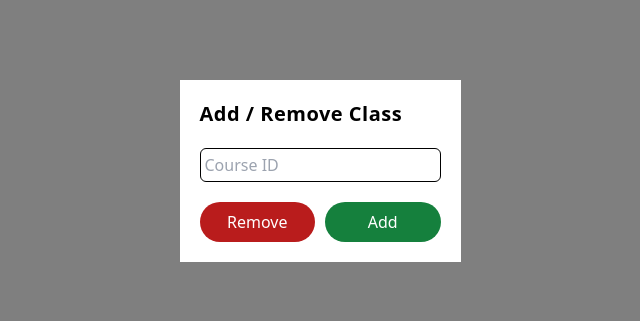
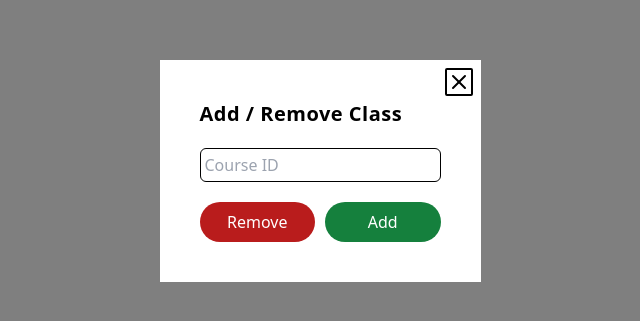
Before and after one commit to aacayanan/sdccdclasschecker, a React (Vite) app in the folder client/: page / in a window 1280 px wide. Shown: the part 229-550 px from the top of the page, without its empty margins (320-960 px from the left). Built offline with nearby package versions, Linux system fonts and the light colour scheme.

Commit message:
Added 'x' way to exit add class card

```diff
--- a/client/src/components/AddClassCard.jsx
+++ b/client/src/components/AddClassCard.jsx
@@ -1,9 +1,13 @@
 import React from 'react';
+import { X } from 'lucide-react';
 
 function AddClassCard(props) {
     return (
         <div className='bg-black bg-opacity-50 w-screen h-screen flex relative justify-center items-center'>
-            <div className='bg-white flex flex-col z-5 h-min p-5 gap-5'>
+            <div className='bg-white flex flex-col z-5 h-min p-10 gap-5 relative'>
+                <div className='absolute top-2 right-2 border border-black border-2 rounded-sm'>
+                    <X role='button'/>
+                </div>
                 <div className='text-xl font-bold tracking-wide'>
                     Add / Remove Class
                 </div>
```
